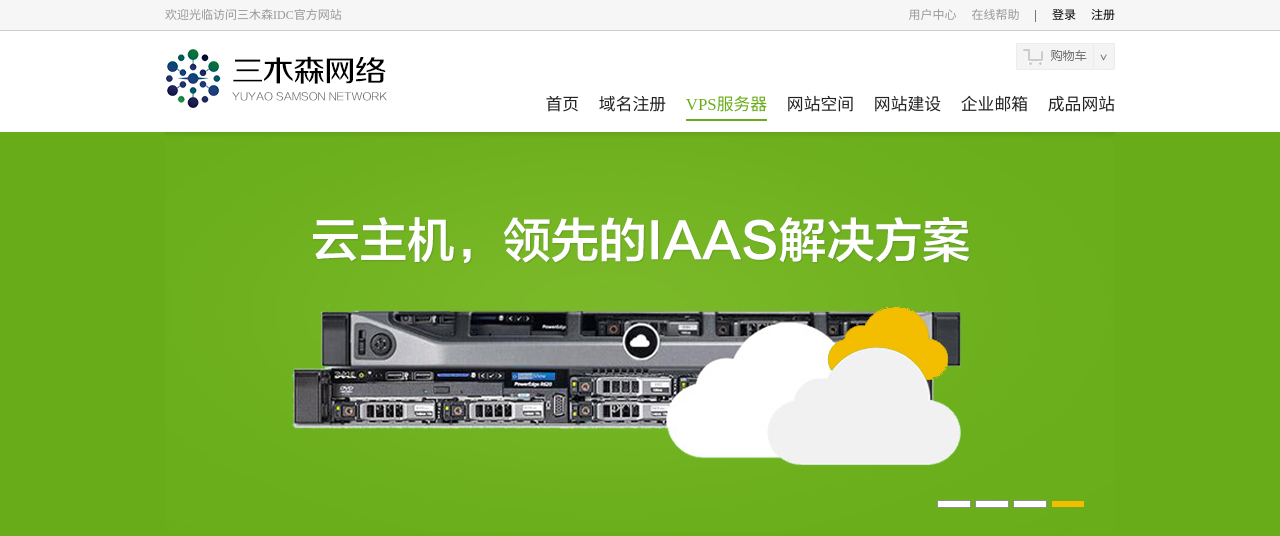
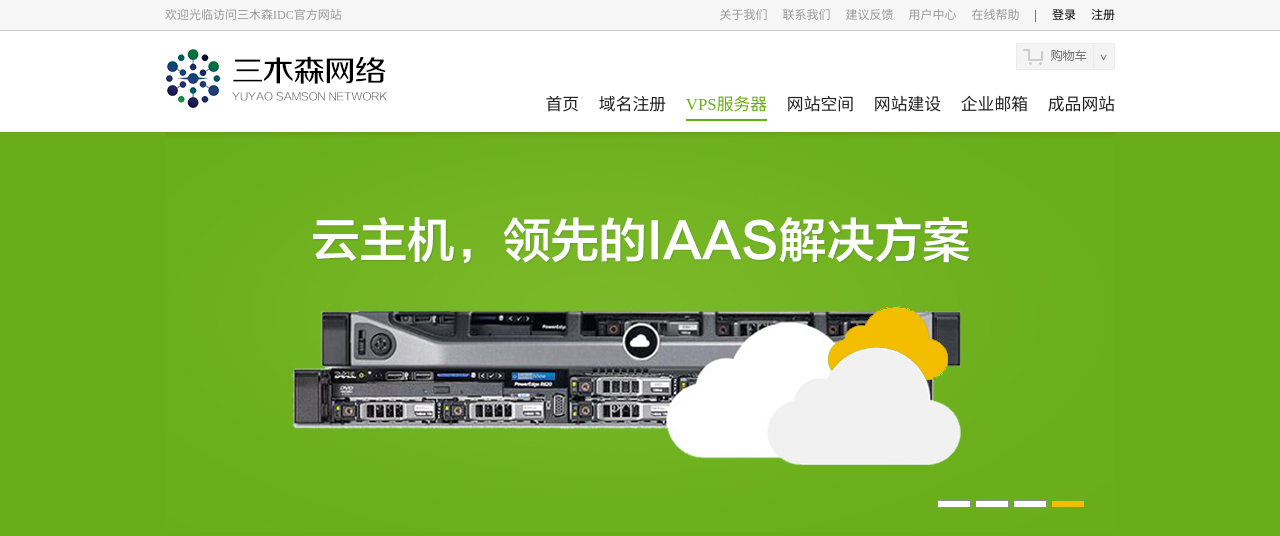
Before and after one commit to yysamson/idc-html, a PHP site: page /index.php in a window 1280 px wide. Shown: the top 536 px of the page. Run offline with PHP 8.4, Linux system fonts and the light colour scheme.

Commit message:
客服添加

```diff
--- a/header.php
+++ b/header.php
@@ -30,6 +30,9 @@
         <div class="container">
             <span class="left">欢迎光临访问三木森IDC官方网站</span>
             <span class="right">
+                <a class="cl-gray">关于我们</a>
+                <a class="cl-gray">联系我们</a>
+                <a class="cl-gray">建议反馈</a>
                 <a class="cl-gray">用户中心</a>
                 <a class="cl-gray">在线帮助</a>
                 <a>|</a>
```
